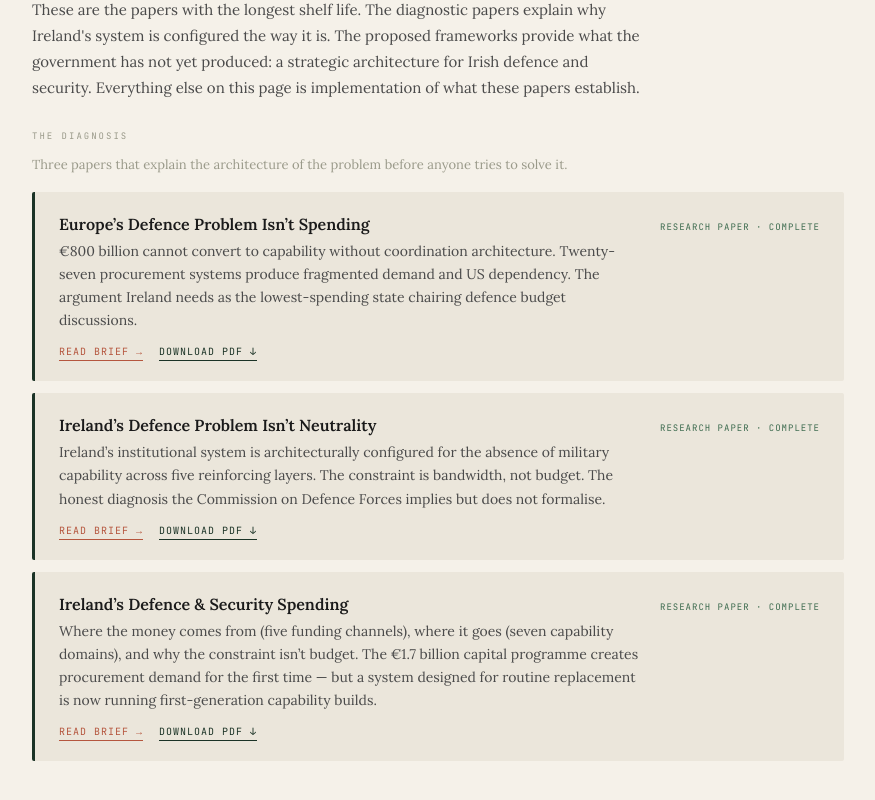
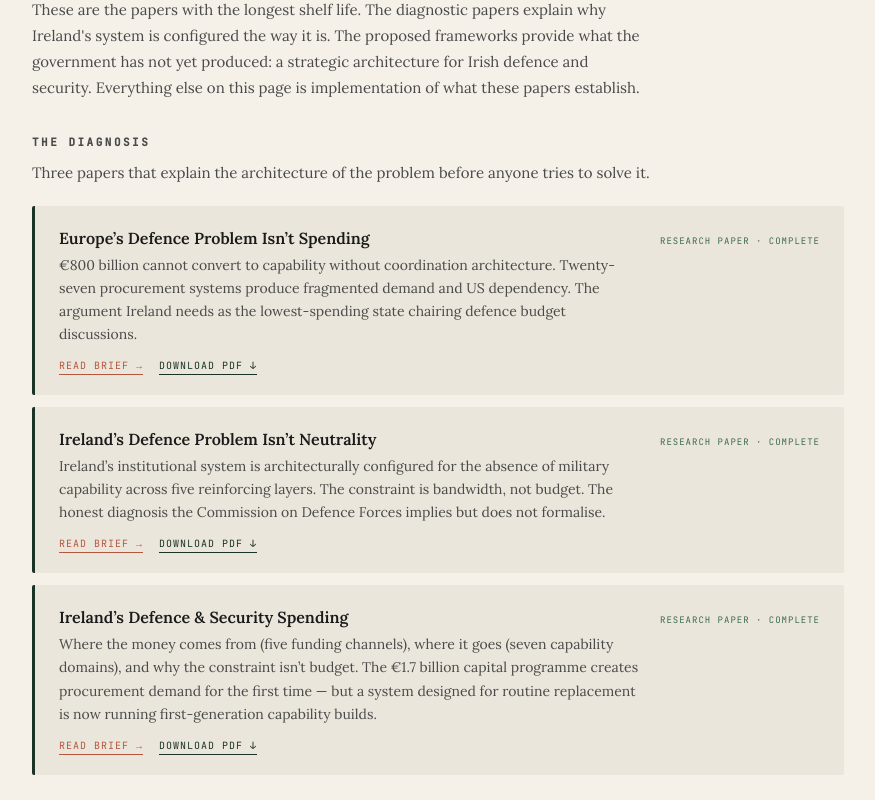
Before and after one commit to scosullivan/security-ireland, a Next.js app: page /for-policymakers in a window 1280 px wide. Shown: the part 1220-2020 px from the top of the page, without its empty margins (202-1077 px from the left). Built offline with nearby package versions, Linux system fonts and the light colour scheme.

Commit message:
Update page.tsx

```diff
--- a/src/app/for-policymakers/page.tsx
+++ b/src/app/for-policymakers/page.tsx
@@ -43,12 +43,13 @@ const audienceNote = {
 
 const tierLabel = {
   fontFamily: 'var(--font-mono)',
-  fontSize: '9px',
-  letterSpacing: '2px',
+  fontSize: '11px',
+  letterSpacing: '2.5px',
   textTransform: 'uppercase' as const,
-  color: 'var(--color-stone)',
-  marginBottom: '12px',
-  marginTop: '28px',
+  color: 'var(--color-graphite)',
+  fontWeight: 600,
+  marginBottom: '10px',
+  marginTop: '32px',
 };
 
 const readMore = {
@@ -268,7 +269,7 @@ export default function ForPolicymakers() {
 
         {/* ── Tier 1: The Diagnosis ── */}
         <div style={tierLabel}>The Diagnosis</div>
-        <p style={{ fontFamily: 'var(--font-serif)', fontSize: '13px', color: 'var(--color-stone)', lineHeight: 1.6, marginBottom: '16px', maxWidth: '580px' }}>
+        <p style={{ fontFamily: 'var(--font-serif)', fontSize: '15px', color: 'var(--color-graphite)', lineHeight: 1.7, marginBottom: '20px', maxWidth: '620px' }}>
           Three papers that explain the architecture of the problem before anyone tries to solve it.
         </p>
 
@@ -277,15 +278,15 @@ export default function ForPolicymakers() {
             title="Europe&rsquo;s Defence Problem Isn&rsquo;t Spending"
             type="Research Paper · Complete"
             desc="€800 billion cannot convert to capability without coordination architecture. Twenty-seven procurement systems produce fragmented demand and US dependency. The argument Ireland needs as the lowest-spending state chairing defence budget discussions."
-            href="/publications/eu-presidency-defence-agenda"
-            pdfUrl="/pdfs/Presidency_Desk_Primer.pdf"
+            href="/publications/defence-financing-explained"
+            pdfUrl="/pdfs/Defence_Financing_Explained.pdf"
           />
           <PubCard
             title="Ireland&rsquo;s Defence Problem Isn&rsquo;t Neutrality"
             type="Research Paper · Complete"
             desc="Ireland&rsquo;s institutional system is architecturally configured for the absence of military capability across five reinforcing layers. The constraint is bandwidth, not budget. The honest diagnosis the Commission on Defence Forces implies but does not formalise."
-            href="/publications/defence-at-a-glance-q1-2026"
-            pdfUrl="/pdfs/Irish_Defence_Q1_2026_Datasheet.pdf"
+            href="/publications/loa-transition-architecture"
+            pdfUrl="/pdfs/The_LOA_Transition_Architecture.pdf"
           />
           <PubCard
             title="Ireland&rsquo;s Defence &amp; Security Spending"
@@ -298,7 +299,7 @@ export default function ForPolicymakers() {
 
         {/* ── Tier 2: Proposed Frameworks ── */}
         <div style={tierLabel}>The Proposed Frameworks</div>
-        <p style={{ fontFamily: 'var(--font-serif)', fontSize: '13px', color: 'var(--color-stone)', lineHeight: 1.6, marginBottom: '16px', maxWidth: '580px' }}>
+        <p style={{ fontFamily: 'var(--font-serif)', fontSize: '15px', color: 'var(--color-graphite)', lineHeight: 1.7, marginBottom: '20px', maxWidth: '620px' }}>
           What Ireland&apos;s defence and security architecture should look like. These are the documents the government needs but has not produced. Security Ireland provides them.
         </p>
 
```
